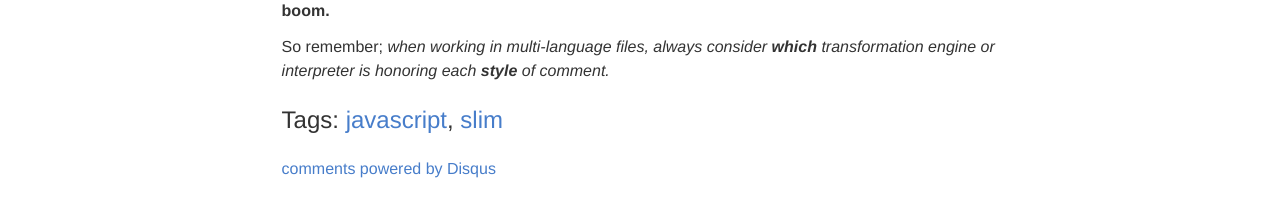
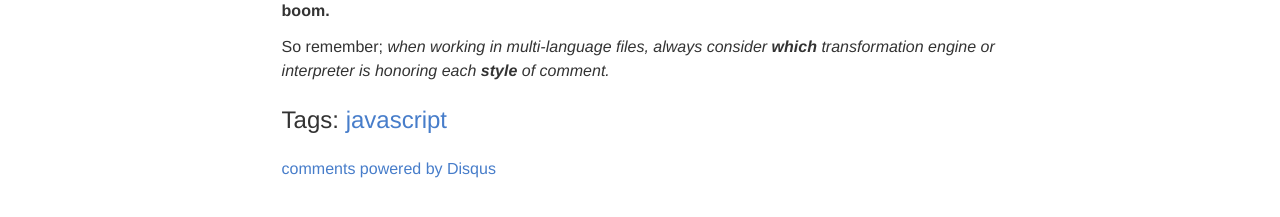
Before and after one commit to bobgilmore/bobgilmore.github.io, a Jekyll site: the page built from _posts/2014-01-07-no-comment-2.md, in a window 1280 px wide. Shown: the part 649-866 px from the top of the page. Built offline with Jekyll 4.4.1, drawn with Linux system fonts in a browser that asks for light colours; comment, search, counter and statistics services are not loaded.

Commit message:
Remove Slim tag

```diff
--- a/_posts/2014-01-07-no-comment-2.md
+++ b/_posts/2014-01-07-no-comment-2.md
@@ -4,7 +4,6 @@ title: |
     &quot;Comments&quot; in Multi-Language Files
 tags:
 - javascript
-- slim
 ---
 
 I've lost the exact context for this issue, but here's an example (I've also captured relevant details in [this issue in my githooks repo](https://github.com/bobgilmore/githooks/issues/2).
```
